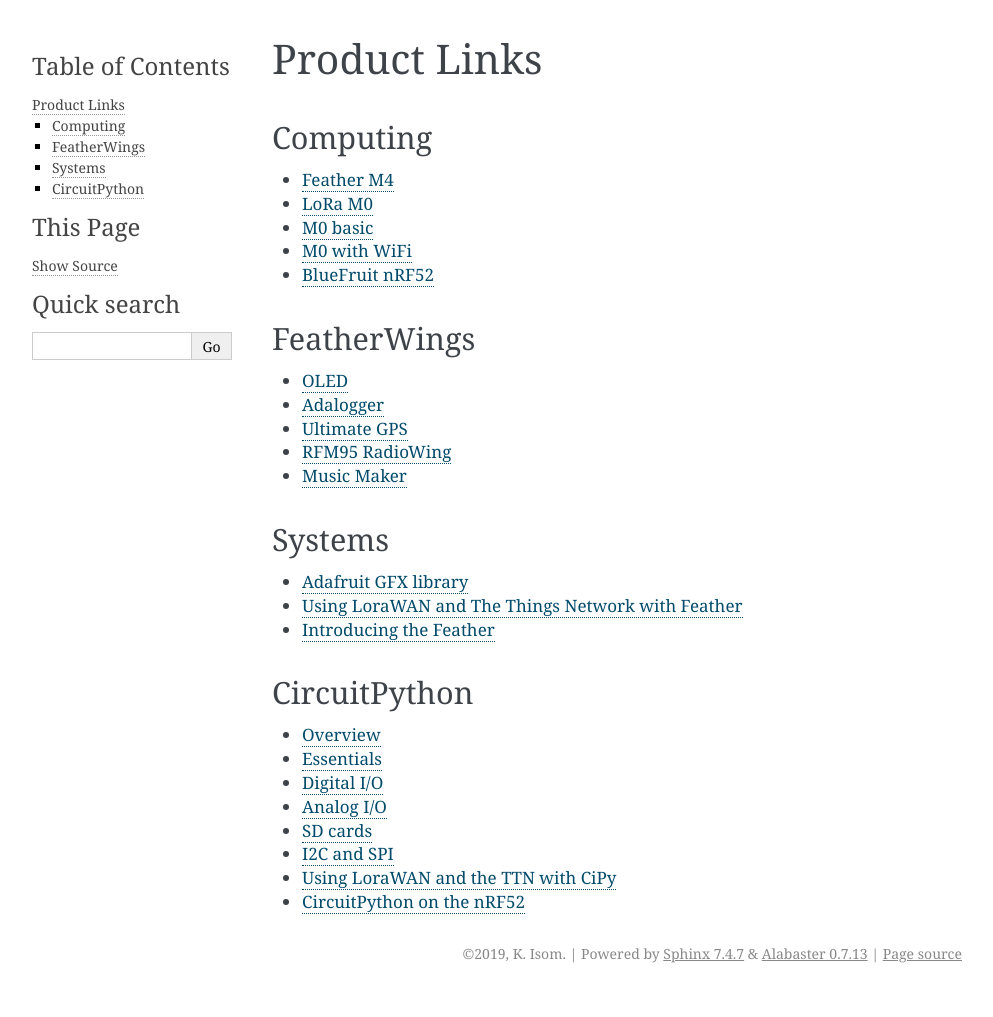
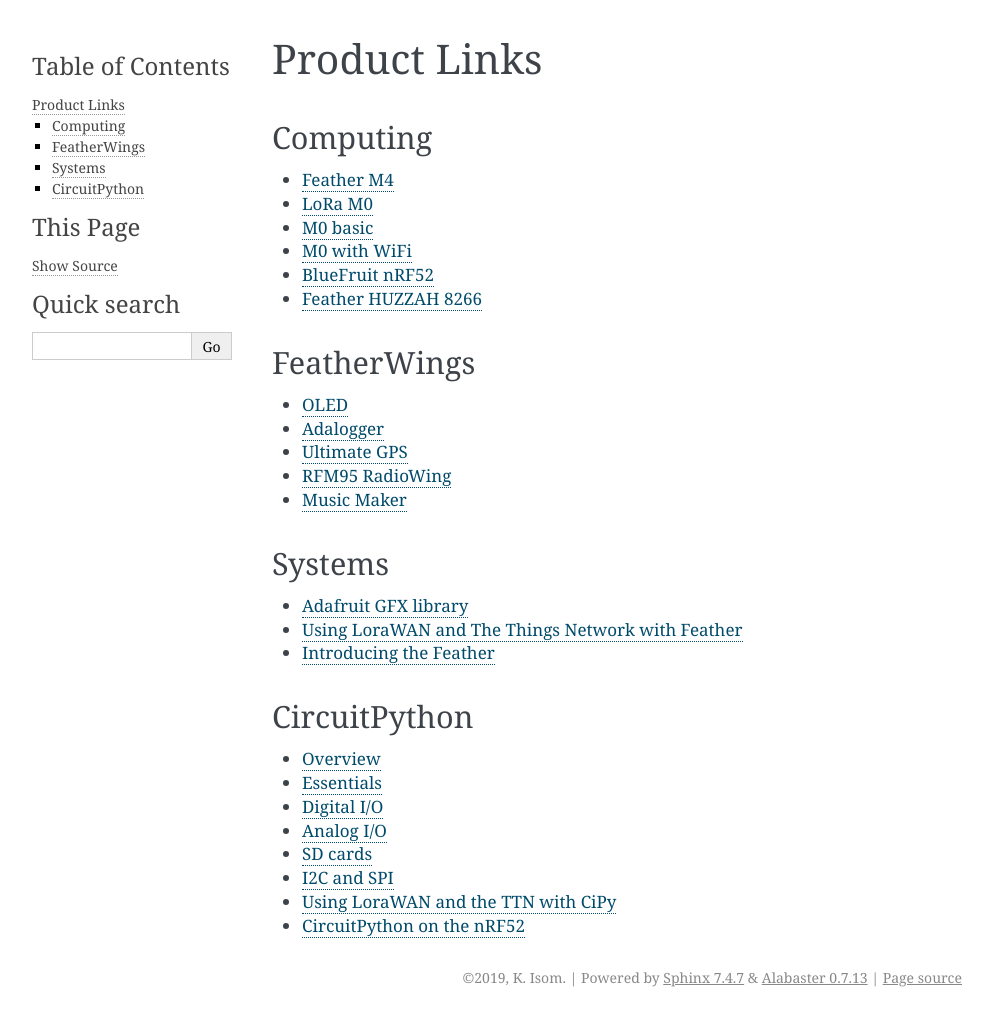
Before and after one commit to kisom/feather-notebook, a Sphinx documentation site: the page built from source/links.rst, in a window 1280 px wide. Shown: the whole page, without its empty margins (148-1141 px from the left). Built offline with Sphinx 7.4.7, drawn with Linux system fonts in a browser that asks for light colours; before the commit the page ends 993 px from its top, so only the background shows below that.

Commit message:
Add Huzzah 8266 to computing links.

```diff
--- a/source/links.rst
+++ b/source/links.rst
@@ -13,6 +13,7 @@
 - `M0 with WiFi <https://learn.adafruit.com/adafruit-feather-m0-wifi-atwinc1500/>`__
 -  `BlueFruit
    nRF52 <https://learn.adafruit.com/bluefruit-nrf52-feather-learning-guide/>`__
+-  `Feather HUZZAH 8266 <https://learn.adafruit.com/adafruit-feather-huzzah-esp8266/overview>`__
 
 FeatherWings
 ------------
```
